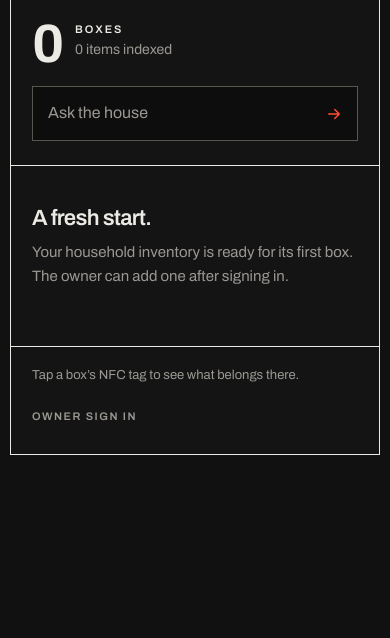
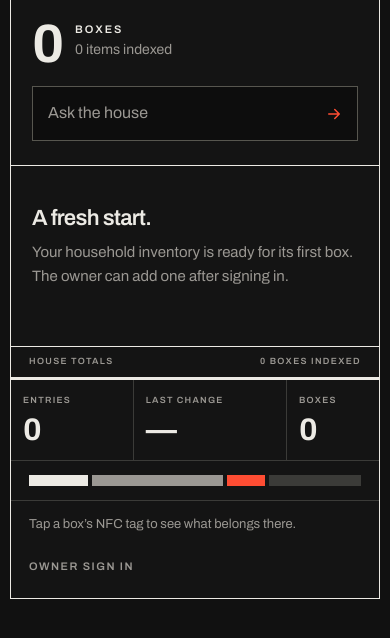
Before and after one commit to Penguin0011/shelfmate, a Django app: page / in a window 390 px wide. Shown: the part 17-655 px from the top of the page. Run offline with Django 5.2, Linux system fonts and the light colour scheme; data that the repository does not hold is empty; parts of the project's set-up code (start-up, migrations or seed data) failed here and were passed over; some libraries are stand-ins or nearby versions.

Commit message:
feat: add geometric house totals footer
Replace the quiet index footer with a responsive ruled summary for entries, latest change, and owner flags, while preserving NFC guidance and session controls.

```diff
--- a/inventory/static/inventory/app.css
+++ b/inventory/static/inventory/app.css
@@ -201,8 +201,32 @@ input[type=checkbox],input[type=radio]{width:18px;height:18px;accent-color:var(-
 .archived-boxes[open] summary::after{background:var(--red);border-color:var(--red)}
 
 .index-footer{
+  border-top:1px solid var(--ink);
+}
+.summary-head{
+  display:flex;align-items:center;justify-content:space-between;gap:16px;
+  padding:9px var(--pad);border-bottom:3px solid var(--ink);
+  color:var(--muted);font-size:11px;font-weight:600;letter-spacing:.18em;text-transform:uppercase;
+}
+.summary-grid{display:grid;grid-template-columns:1fr 1.12fr .9fr;border-bottom:1px solid var(--hair)}
+.summary-stat{min-width:0;padding:18px var(--pad) 21px;border-right:1px solid var(--hair)}
+.summary-stat:last-child{border-right:0}
+.summary-label{
+  display:block;margin-bottom:8px;color:var(--muted);
+  font-size:11px;font-weight:600;letter-spacing:.17em;text-transform:uppercase;
+}
+.summary-value{
+  display:block;font-size:clamp(34px,6vw,56px);font-weight:700;letter-spacing:-.03em;
+  line-height:.92;text-transform:uppercase;font-variant-numeric:tabular-nums;
+}
+.summary-stat.flags .summary-value{color:var(--red)}
+.summary-rail{display:flex;gap:4px;padding:17px var(--pad);border-bottom:1px solid var(--hair)}
+.summary-rail i{height:14px;background:var(--ink)}
+.summary-rail i:nth-child(1){flex:1}.summary-rail i:nth-child(2){flex:2.2;background:var(--muted)}
+.summary-rail i:nth-child(3){flex:.65;background:var(--red)}.summary-rail i:nth-child(4){flex:1.55;background:var(--hair)}
+.summary-utility{
   display:flex;align-items:center;justify-content:space-between;gap:14px 24px;flex-wrap:wrap;
-  padding:18px var(--pad) 20px;border-top:1px solid var(--ink);
+  padding:14px var(--pad) 16px;
 }
 .footer-note{font-size:13px;line-height:1.6;color:var(--muted)}
 
@@ -331,6 +355,13 @@ dialog::backdrop{background:#000000d9}
   .topbar>a:first-child{margin-right:auto}
   .box-row .row-number{font-size:19px}
   .box-category{font-size:19px}
+  .summary-head{padding:8px 18px;font-size:9px;letter-spacing:.15em}
+  .summary-grid{grid-template-columns:1fr 1.25fr .75fr}
+  .summary-stat{padding:14px 12px 16px}
+  .summary-label{font-size:9px;letter-spacing:.14em}
+  .summary-value{font-size:clamp(28px,8vw,36px)}
+  .summary-rail{padding:14px 18px}.summary-rail i{height:11px}
+  .summary-utility{align-items:flex-start;flex-direction:column;padding:13px 18px 15px}
   .actions{gap:8px}
   .actions button{padding:12px 10px;font-size:14px}
   .history-row{flex-direction:column;gap:5px}
--- a/inventory/templates/inventory/page.html
+++ b/inventory/templates/inventory/page.html
@@ -10,7 +10,16 @@
 <section aria-label="Your boxes">{% if owner %}<div class="section-label"><h2>Boxes</h2><a class="small-button" href="/flags">Inbox <span class="badge">{{ open_count }}</span></a><button class="small-button" data-action="new-box">+ New</button></div>{% endif %}<div class="box-list">{% for g in groups %}<div class="group-head"><span><span class="group-mark" aria-hidden="true"></span>{{ g.location }}</span><span class="group-count">{{ g.boxes|length }}</span></div>{% for b in g.boxes %}<a class="box-row" href="/box/{{ b.number }}"><span class="row-number" aria-hidden="true">{{ b.number|stringformat:"02d" }}</span><span class="box-copy"><span class="box-category">{{ b.category }}</span><span class="box-sub">Box {{ b.number }} · {{ b.count }} entr{{ b.count|pluralize:"y,ies" }}</span></span></a>{% endfor %}{% empty %}<div class="empty"><h3>A fresh start.</h3><p>{% if owner %}Create your first numbered box, then add what belongs inside.{% else %}Your household inventory is ready for its first box. The owner can add one after signing in.{% endif %}</p>{% if owner %}<button data-action="new-box">Create a box</button>{% endif %}</div>{% endfor %}</div></section>
 {% if owner and archived_boxes %}<details class="archived-boxes"><summary class="section-label">Archived boxes · {{ archived_boxes|length }}</summary><p class="pad hint">Open a box to restore it, or create a new box with its number to reuse the same NFC tag.</p>{% for b in archived_boxes %}<a class="box-row" href="/box/{{ b.number }}"><span class="row-number" aria-hidden="true">{{ b.number|stringformat:"02d" }}</span><span class="box-copy"><span class="box-category">{{ b.category }}</span><span class="box-sub">Box {{ b.number }}{% if b.location %} · {{ b.location }}{% endif %} · Restore / reuse</span></span></a>{% endfor %}</details>{% endif %}
 {% if owner %}<section id="draft-list" hidden><div class="section-label"><h2>Unfinished additions</h2></div><div id="draft-links"></div></section>{% endif %}
-<footer class="index-footer"><p class="footer-note">Tap a box’s NFC tag to see what belongs there.</p><div class="session">{% if owner %}<span class="session-dot" aria-hidden="true"></span><span>Signed in as owner</span><button class="text-button" data-action="logout">Sign out</button>{% else %}<button class="text-button" data-action="login">Owner sign in</button>{% endif %}</div></footer>
+<footer class="index-footer">
+  <div class="summary-head"><span>House totals</span><span>{{ boxes|length }} box{{ boxes|length|pluralize:"es" }} indexed</span></div>
+  <div class="summary-grid">
+    <div class="summary-stat"><span class="summary-label">Entries</span><strong class="summary-value">{{ total }}</strong></div>
+    <div class="summary-stat"><span class="summary-label">Last change</span><strong class="summary-value">{% if last_change %}<time datetime="{{ last_change|date:'c' }}">{{ last_change|date:"dM" }}</time>{% else %}—{% endif %}</strong></div>
+    <div class="summary-stat{% if owner %} flags{% endif %}"><span class="summary-label">{% if owner %}Flags{% else %}Boxes{% endif %}</span><strong class="summary-value">{% if owner %}{{ open_count }}{% else %}{{ boxes|length }}{% endif %}</strong></div>
+  </div>
+  <div class="summary-rail" aria-hidden="true"><i></i><i></i><i></i><i></i></div>
+  <div class="summary-utility"><p class="footer-note">Tap a box’s NFC tag to see what belongs there.</p><div class="session">{% if owner %}<span class="session-dot" aria-hidden="true"></span><span>Signed in as owner</span><button class="text-button" data-action="logout">Sign out</button>{% else %}<button class="text-button" data-action="login">Owner sign in</button>{% endif %}</div></div>
+</footer>
 {% elif screen == 'box' %}
 <header class="hero box-hero"><div class="title-line"><div><div class="eyebrow">{% if box.retired %}Archived · Box {{ box.number }}{% else %}Contents of Box {{ box.number }}{% endif %}</div><h1>{{ box.category }}</h1></div>{% if owner %}<details class="overflow"><summary aria-label="Box actions">•••</summary><div><button data-action="upload" {% if box.retired %}disabled{% endif %}>Add items from photos</button><button data-action="new-item" {% if box.retired %}disabled{% endif %}>Add manually</button><button data-action="edit-box">Edit box</button></div></details>{% endif %}</div><p>{{ items|length }} entr{{ items|length|pluralize:"y,ies" }} · {% if box.location %}{{ box.location }}{% else %}Unplaced{% endif %}</p>{% if owner and items %}<div class="select-bar"><label class="check-label"><input type="checkbox" id="select-all">Select all</label><span id="select-count" aria-live="polite">Select items to move or delete them together.</span><span class="select-actions"><button class="small-button" data-action="bulk-move" disabled>Move to box…</button><button class="small-button danger" data-action="bulk-delete" disabled>Delete</button></span></div>{% endif %}</header>
 {% if box.retired and owner %}<section class="pad"><button class="green wide" data-action="restore-box">Restore / reuse Box {{ box.number }}</button><p class="hint">Keep the same NFC tag and URL. Choose a new category when restoring if its contents will change.</p></section>{% endif %}
```
